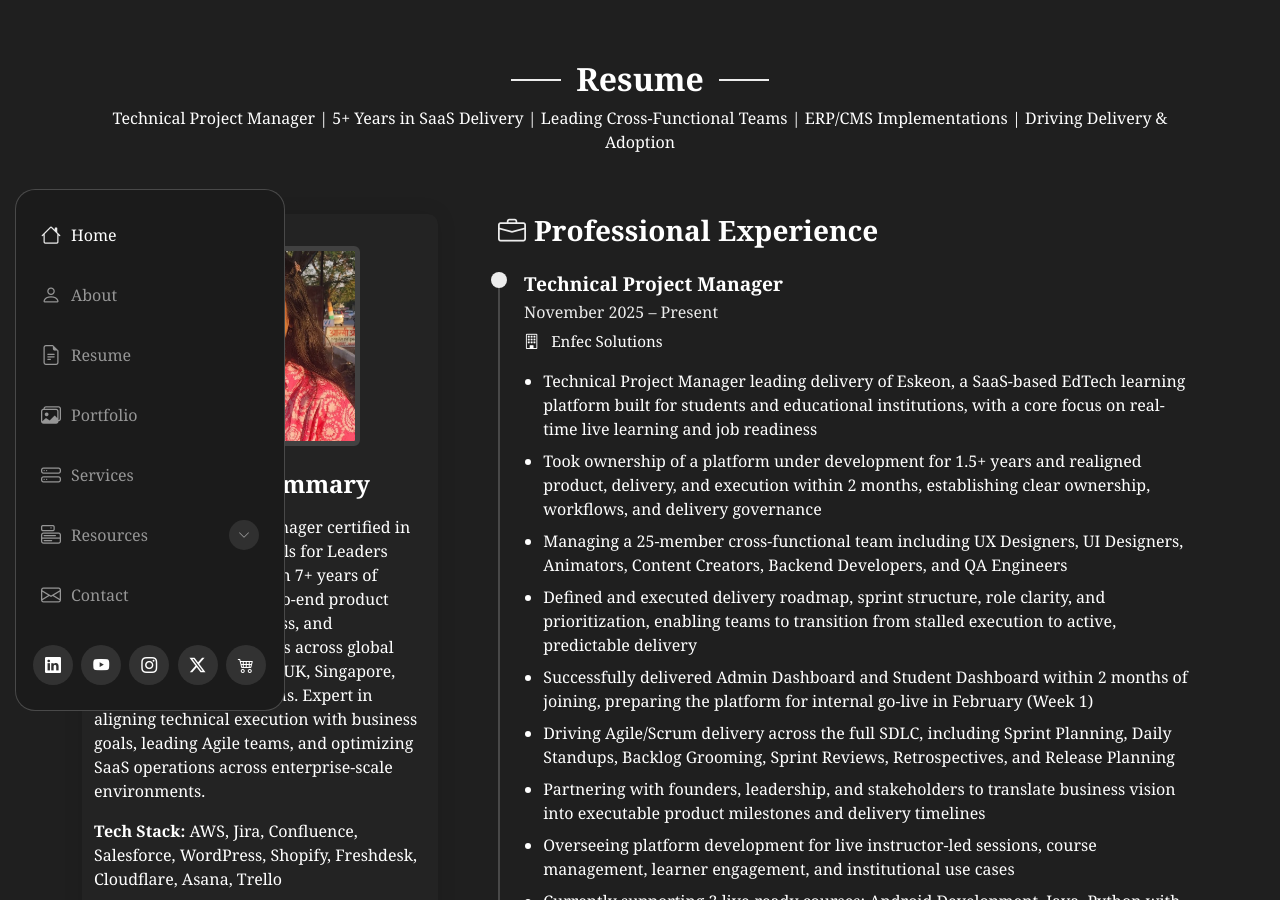
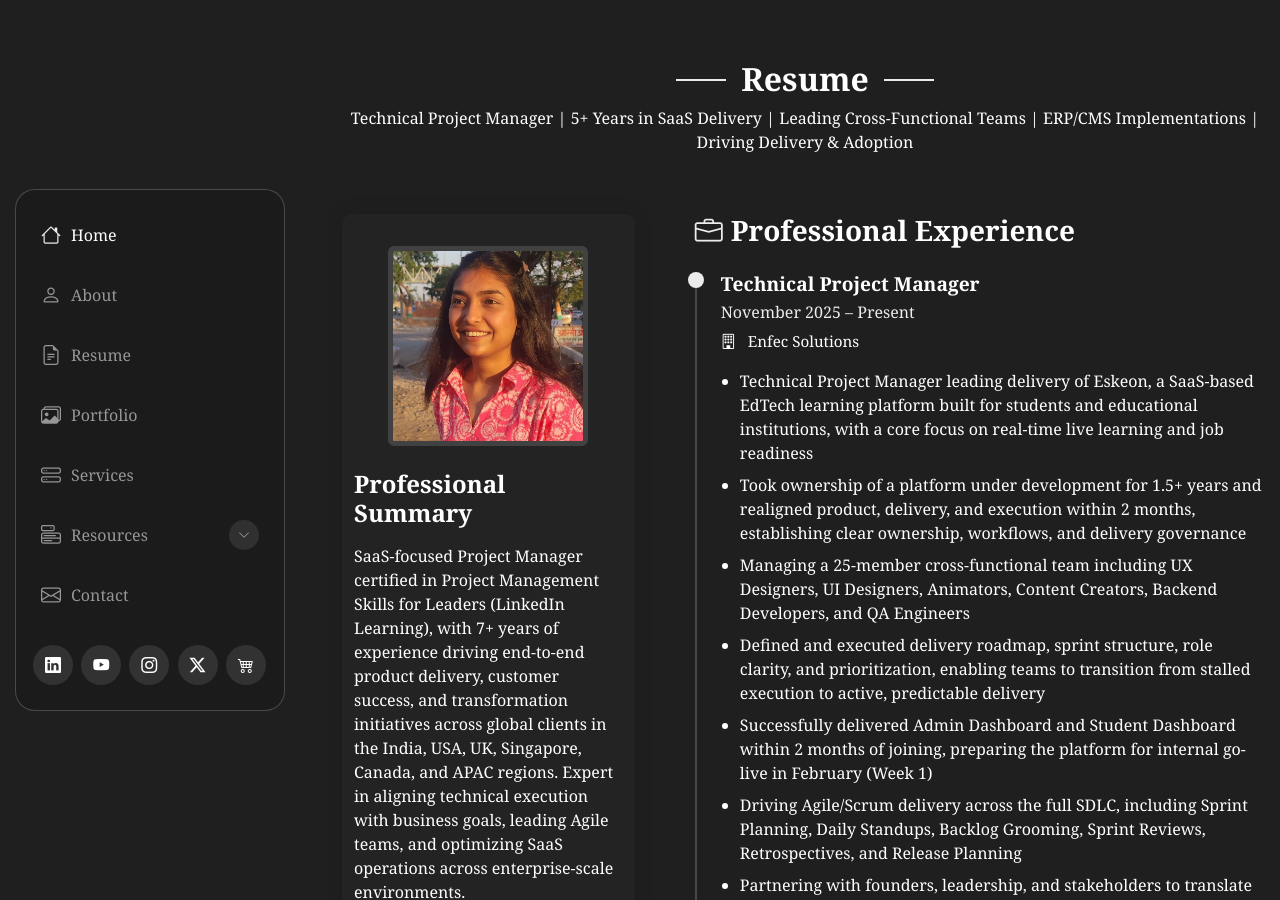
Before and after one commit to iamreemaroy/Reema-Roy, a Jekyll site: the page resume.html, which Jekyll copies as it is, in a window 1280 px wide and 900 px high. Built offline with Jekyll 4.4.1, drawn with Linux system fonts in a browser that asks for light colours.

Commit message:
Update resume.html

```diff
--- a/resume.html
+++ b/resume.html
@@ -51,7 +51,38 @@
 
 <body class="index-page">
 
-  <div id="header-placeholder"></div>
+  <header id="header" class="header dark-background d-flex flex-column justify-content-center">
+    <i class="header-toggle d-xl-none bi bi-list"></i>
+
+    <div class="header-container d-flex flex-column align-items-start">
+      <nav id="navmenu" class="navmenu">
+        <ul>
+          <li><a href="#hero" class="active"><i class="bi bi-house navicon"></i>Home</a></li>
+          <li><a href="/about"><i class="bi bi-person navicon"></i> About</a></li>
+          <li><a href="/resume"><i class="bi bi-file-earmark-text navicon"></i> Resume</a></li>
+          <li><a href="/portfolio"><i class="bi bi-images navicon"></i> Portfolio</a></li>
+          <li><a href="/services"><i class="bi bi-hdd-stack navicon"></i> Services</a></li>
+          <li class="dropdown"><a href="#"><i class="bi bi-menu-button navicon"></i> <span>Resources</span> <i class="bi bi-chevron-down toggle-dropdown"></i></a>
+            <ul>
+              <li><a href="/youtube">YouTube</a></li>
+              <li><a href="/blogs">Blogs</a></li>
+              <li><a href="/wishlist">Wishlist</a></li>
+            </ul>
+          </li>
+          <li><a href="/contact"><i class="bi bi-envelope navicon"></i> Contact</a></li>
+        </ul>
+      </nav>
+
+      <div class="social-links text-center">
+        <a href="https://www.linkedin.com/in/iamreemaroy/" class="linkedin"><i class="bi bi-linkedin"></i></a>
+        <a href="https://www.youtube.com/@iamreemaroy" class="google-plus"><i class="bi bi-youtube"></i></a>
+        <a href="https://www.instagram.com/iamreemaroyy" class="instagram"><i class="bi bi-instagram"></i></a>
+        <a href="https://x.com/iamreemaroy" class="twitter"><i class="bi bi-twitter-x"></i></a>
+        <a href="https://linktr.ee/iamreemaroy" class="facebook"><i class="bi bi-cart4"></i></a>
+      </div>
+
+    </div>
+  </header>
 
   <main class="main">
 
```
